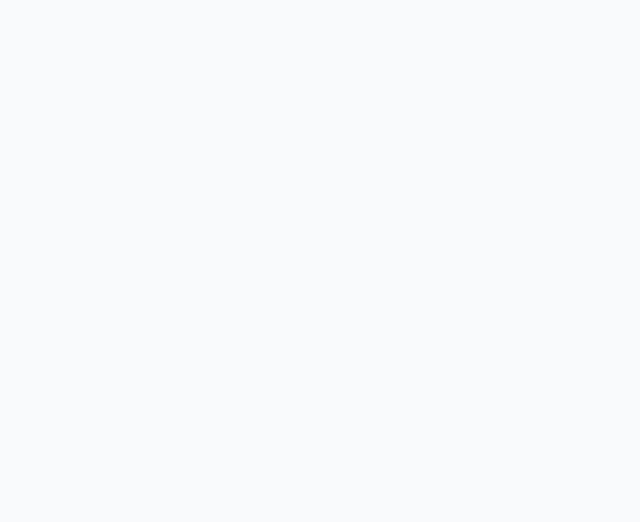
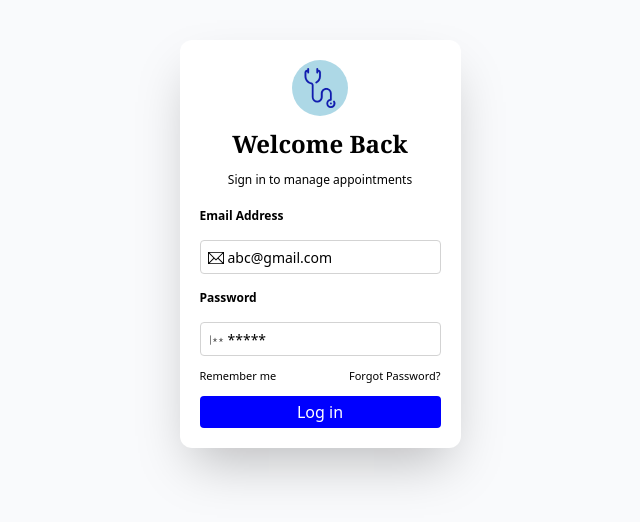
Before and after one commit to RVPSA/appointmentms_fe, a React (Vite) app: page / in a window 1280 px wide. Shown: the part 156-678 px from the top of the page, without its empty margins (320-960 px from the left). Built offline with nearby package versions, Linux system fonts and the light colour scheme.

Commit message:
structural changes of the folders and files

```diff
--- a/src/App.tsx
+++ b/src/App.tsx
@@ -1,7 +1,7 @@
 // import { useState } from "react";
 // import TimeSlot from "./components/TimeSlot";
-// import LoginPage from "./pages/LoginPage";
-// import AppointmentCard from "./components/AppointmentCard";
+import LoginPage from "./pages/LoginPage";
+import AppointmentCard from "./components/AppointmentCard/AppointmentCard";
 
 function App() {
   // const [selectedSlot, setSelectedSlot] = useState<number | undefined>();
@@ -12,8 +12,8 @@ function App() {
 
   return (
     <>
-      <div className="flex justify-center items-center bg-bgcolor w-full min-h-screen">
-        {/* <LoginPage></LoginPage> */}
+      <div className="bg-bgcolor w-full">
+        <LoginPage></LoginPage>
         {/* <TimeSlot time="05.00 AM" isDisabled={false} setSelectedTime={setTime} id = {0} selectedSlot = {selectedSlot}></TimeSlot>
         <TimeSlot time="05.00 AM" isDisabled={true} setSelectedTime={setTime} id = {1} selectedSlot = {selectedSlot}></TimeSlot>
         <TimeSlot time="05.00 AM" isDisabled={false} setSelectedTime={setTime} id = {2} selectedSlot = {selectedSlot}></TimeSlot> */}
--- a/src/components/AppointmentCard.tsx
+++ /dev/null
@@ -1,71 +0,0 @@
-import { useTranslation } from "react-i18next";
-import { CiClock2, CiUser } from "react-icons/ci";
-
-type AppointmentCardProps = {
-  status: number;
-  patientName: string;
-  time: string;
-};
-
-const AppointmentCard: React.FC<AppointmentCardProps> = ({
-  status,
-  patientName,
-  time,
-}) => {
-  var statusBGColor: string = "";
-  var statusTextColor: string = "";
-  var statusName: string = "";
-
-  const [t] = useTranslation("appointmentCard");
-
-  switch (status) {
-    case 1:
-      //Completed
-      statusBGColor = "bg-gray";
-      statusTextColor = "text-completedText";
-      statusName = t("appointmentCard.completed");
-      break;
-    case 2:
-      //Inprogress
-      statusBGColor = "bg-inprogressBackGround";
-      statusTextColor = "text-inprogressText";
-      statusName = t("appointmentCard.inProgress");
-      break;
-    case 3:
-      //Scheduled
-      statusBGColor = "bg-scheduledBackGround";
-      statusTextColor = "text-scheduledText";
-      statusName = t("appointmentCard.scheduled");
-      break;
-    case 4:
-      //Cancelled
-      statusBGColor = "bg-cancelledBackground";
-      statusTextColor = "text-cancelledText";
-      statusName = t("appointmentCard.cancelled");
-      break;
-    default:
-      break;
-  }
-
-  return (
-    <>
-      <div className=" w-full md:w-1/2 border-2 border-gray rounded-xl px-3 py-4">
-        <div className="flex flex-row justify-between">
-          <div className="flex items-center gap-2">
-            <CiClock2></CiClock2>
-            <h4 className="font-bold">{time}</h4>
-          </div>
-          <div className={`rounded-2xl ${statusBGColor} px-2 `}>
-            <h5 className="text-sm ">{statusName}</h5>
-          </div>
-        </div>
-        <div className="flex items-center gap-2">
-          <CiUser></CiUser>
-          <h3>{patientName}</h3>
-        </div>
-      </div>
-    </>
-  );
-};
-
-export default AppointmentCard;
--- /dev/null
+++ b/src/components/AppointmentCard/AppointmentCard.tsx
@@ -0,0 +1,35 @@
+import { useTranslation } from "react-i18next";
+import { CiClock2, CiUser } from "react-icons/ci";
+import Status from "../Common/Status";
+
+type AppointmentCardProps = {
+  status: number;
+  patientName: string;
+  time: string;
+};
+
+const AppointmentCard: React.FC<AppointmentCardProps> = ({
+  status,
+  patientName,
+  time,
+}) => {
+  return (
+    <>
+      <div className=" w-full md:w-1/2 border-2 border-gray rounded-xl px-3 py-4">
+        <div className="flex flex-row justify-between">
+          <div className="flex items-center gap-2">
+            <CiClock2></CiClock2>
+            <h4 className="font-bold">{time}</h4>
+          </div>
+          <Status statusNumber={status}></Status>
+        </div>
+        <div className="flex items-center gap-2">
+          <CiUser></CiUser>
+          <h3>{patientName}</h3>
+        </div>
+      </div>
+    </>
+  );
+};
+
+export default AppointmentCard;
--- a/src/index.css
+++ b/src/index.css
@@ -1,5 +1,5 @@
 @import "tailwindcss";
-
+@import "react-datepicker/dist/react-datepicker.css";
 @theme {
   --color-*: initial;
   --color-lightblue: #add8e6;
@@ -16,6 +16,8 @@
   --color-cancelledBackground: #fee2e1;
   --color-cancelledText: #882728;
   --color-completedText: #333a42;
+  --color-attentionBackground: #fef8c3;
+  --color-attentionText: #805d20;
 }
 
 /* :root {
--- a/src/main.tsx
+++ b/src/main.tsx
@@ -6,7 +6,7 @@ import { Provider } from "react-redux";
 import store from "./store/index.tsx";
 import i18next from "i18next";
 import signIn from "./utilities/en/signIn.json";
-import appointmentCard from "./utilities/en/AppointmentCard.json";
+import status from "./utilities/en/Status.json";
 import { I18nextProvider } from "react-i18next";
 
 // <> Language translation feature
@@ -16,7 +16,7 @@ i18next.init({
   resources: {
     en: {
       signIn: signIn,
-      appointmentCard: appointmentCard,
+      status: status,
     },
   },
 });
--- a/src/pages/LoginPage.tsx
+++ b/src/pages/LoginPage.tsx
@@ -2,9 +2,12 @@ import { useState } from "react";
 import { AppDispatch, RootState } from "../store";
 import { TypedUseSelectorHook, useDispatch, useSelector } from "react-redux";
 import { userLogIn } from "../store/actions";
-import { email, password, stethoscope } from "../assets";
+import { stethoscope } from "../assets";
 import { useTranslation } from "react-i18next";
-import Button from "../components/Button";
+import Button from "../components/Common/Button";
+import InputField from "../components/Common/InputField";
+import { TfiEmail } from "react-icons/tfi";
+import { PiPasswordThin } from "react-icons/pi";
 
 //<> Local type declarion area
 type LoginDetailsType = {
@@ -38,6 +41,7 @@ const LoginPage = () => {
   };
 
   return (
+    <div className="flex justify-center items-center min-h-screen">
       <div className="flex flex-col bg-white p-5 rounded-xl shadow-2xl">
         {/* //<> stethoscope Picture */}
         <div className="w-full flex justify-center items-center">
@@ -63,30 +67,31 @@ const LoginPage = () => {
           <div className="text-xs font-extrabold">
             {t("signIn.userName.labelName")}
           </div>
-        <div className="flex flex-row rounded border p-2 h-10 border-gray">
-          <div className="w-full h-full flex items-center justify-center">
-            <img src={email} alt="password" className="h-4 w-4 mr-0.5" />
+          <div className="mt-2">
+            <InputField
+              type="text"
+              id="userName"
+              label={t("signIn.userName.placeHolder")}
+              onChange={() => {}}
+              hasImage={true}
+              icon={TfiEmail}
+            ></InputField>
           </div>
-        <input
-          type="text"
-          placeholder={t("signIn.userName.placeHolder")}
-          className="outline-none py-1"
-        ></input>
-        </div>
-
         </div>
         {/* //<>Password */}
         <div className="mt-4 flex gap-2 flex-col">
           <div className="text-xs font-extrabold">
             {t("signIn.password.labelName")}
           </div>
-        <div className="flex flex-row rounded border p-2 h-8 border-gray">
-          <img src={password} alt="password" className="h-4 w-4 mr-0.5" />
-          <input
-            type="text"
-            placeholder={t("signIn.password.placeHolder")}
-            className=""
-          ></input>
+          <div className="mt-2">
+            <InputField
+              type="password"
+              id="password"
+              label={t("signIn.password.placeHolder")}
+              onChange={() => {}}
+              hasImage={true}
+              icon={PiPasswordThin}
+            ></InputField>
           </div>
         </div>
         <div className="flex flex-row justify-between text-[11px] mt-3">
@@ -94,7 +99,8 @@ const LoginPage = () => {
           <div>{t("signIn.forgotPassword")}</div>
         </div>
         <div className="mt-3">
-        <Button title={t("signIn.buttonText")} onClick={()=>{}}></Button>
+          <Button title={t("signIn.buttonText")} onClick={() => {}}></Button>
+        </div>
       </div>
     </div>
   );
--- a/src/utilities/en/AppointmentCard.json
+++ /dev/null
@@ -1,8 +0,0 @@
-{
-  "appointmentCard": {
-    "completed": "Completed",
-    "inProgress": "In-Progress",
-    "scheduled": "Scheduled",
-    "cancelled": "Cancelled"
-  }
-}
```
Also changed, not shown: src/components/Common/Button.tsx (renamed from src/components/Button.tsx), src/components/Common/TimeSlot.tsx (renamed from src/components/TimeSlot.tsx). Lines whose indentation alone changed are shown as unchanged.
